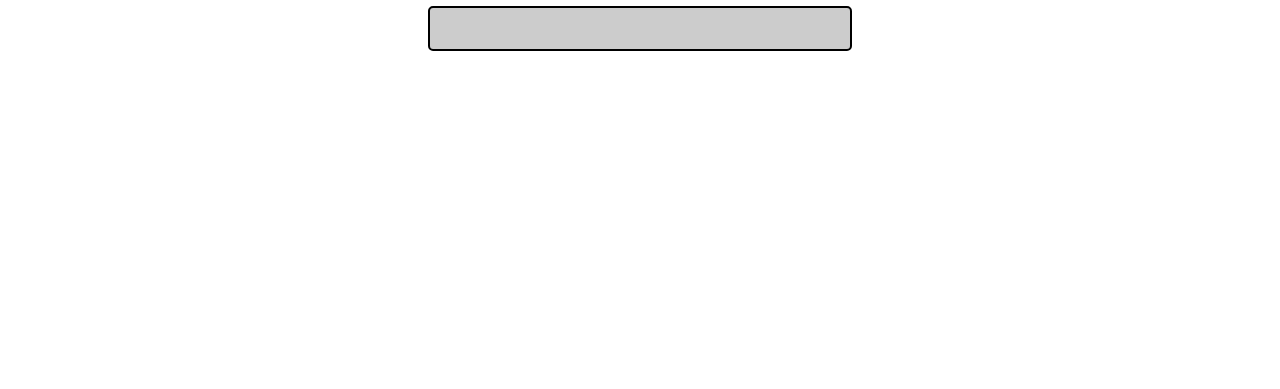
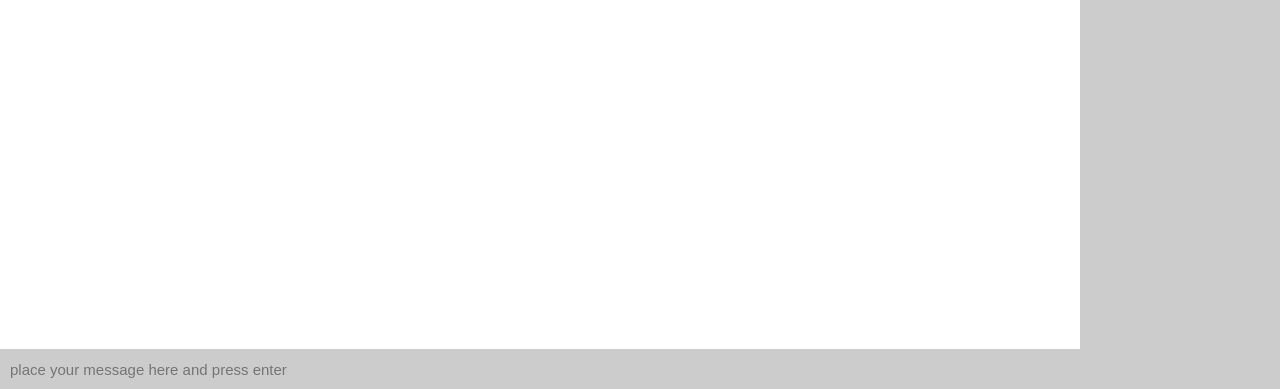
Before and after one commit to iamdevmarcos/chat-socket-io, a website: page public/index.html in a window 1280 px wide. Shown: the part 411-800 px from the top of the page. Drawn offline with Linux system fonts and the light colour scheme.

Commit message:
creating interface 2.0

```diff
--- a/public/index.html
+++ b/public/index.html
@@ -14,7 +14,13 @@
     </div>
 
     <div class="page" id="chatPage">
-
+        <div class="chatArea">
+            <ul class="chatList"></ul>
+            <ul class="userList"></ul>
+        </div>
+        <div class="chatInput">
+            <input type="text" id="chatTextInput" placeholder="place your message here and press enter">
+        </div>
     </div>
 </body>
 </html>
--- a/public/style.css
+++ b/public/style.css
@@ -2,6 +2,12 @@ body {
     margin:0;
     padding:0;
     box-sizing: border-box;
+}
+
+ul, li {
+    margin:0;
+    padding:0;
+    list-style: none;
 }
 
 .page {
@@ -12,7 +18,7 @@ body {
 }
 
 #loginPage {
-    display: flex;
+    display: none;
     background-color: #FFF;
 }
 
@@ -28,5 +34,37 @@ body {
 }
 
 #chatPage {
-    display:none;
+    display:flex;
 }
+
+.chatArea {
+    flex:1;
+    width:100%;
+    display: flex;
+    background-color: #CCC;
+}
+
+.chatList {
+    flex:1;
+    background-color: #FFF;
+}
+
+.userList {
+    width:200px;
+    background-color: #CCC;
+}
+
+.chatInput {
+    width:100%;
+    display:flex;
+}
+
+#chatTextInput {
+    flex:1;
+    height:40px;
+    padding:0 10px;
+    font-size:15px;
+    background-color:#CCC;
+    outline: 0;
+    border:0;
+}
```
